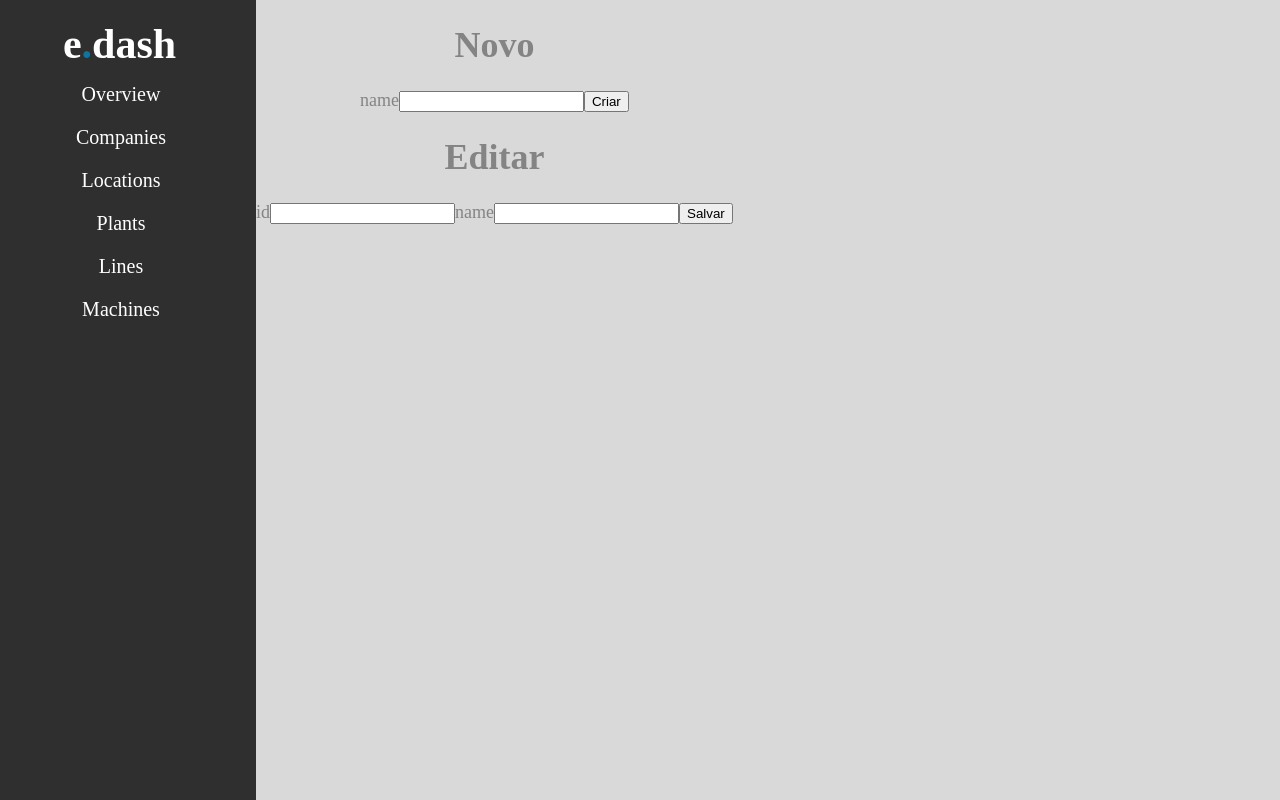
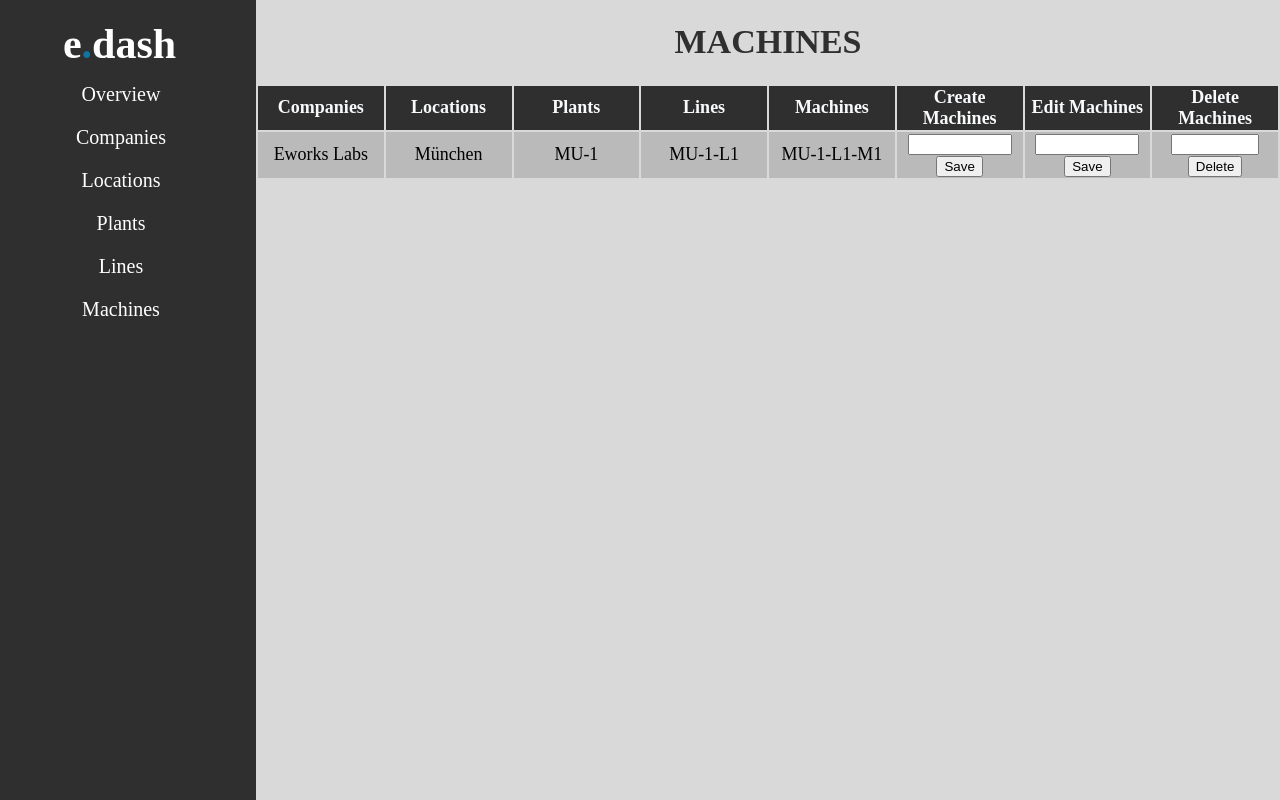
Before and after one commit to eworkslabs/aeyebox-charts, a Next.js app: page /machines in a window 1280 px wide. Shown: the top 800 px of the page. Built offline with nearby package versions, Linux system fonts and the light colour scheme; a web font is replaced by a local one.

Commit message:
Fiz as tabelas para criação, edição e remoção dos itens do banco de dados

```diff
--- a/components/forms/FormCompanies.tsx
+++ b/components/forms/FormCompanies.tsx
@@ -26,19 +26,36 @@ const FormCompanies: NextPage = () => {
   const [selectedCompany, setSelectedCompany] = useState<number | undefined>(undefined);
   return (
     <div className="bg-[#D9D9D9] flex-1 w-full relative h-[1649px] overflow-hidden text-center text-mid text-darkslategray font-murecho">
+      <h1>COMPANIES</h1>
       <div className="  h-[213px] flex flex-col  items-start justify-start gap-[23px]   text-lg text-gray">
         <div>
-          <form onSubmit={onSubmit}>
-            <input type="text" name="name" />
-            <button type="submit">Criar</button>
-          </form>
-
-          <form onSubmit={onPut}>
-            <CompanySelect onSelectCompany={setSelectedCompany} />
-            <input type="text" name="id" />
-            <input type="text" name="name" />
-            <button type="submit">Salvar</button>
-          </form>
+          <table className="w-full table-fixed">
+            <thead className="bg-[#2F2F2F]  text-slate-50 ">
+              <tr>
+                <th>Companies</th>
+                <th>Create Companies</th>
+                <th>Edit Companies</th>
+                <th>Delete Companies</th>
+              </tr>
+            </thead>
+            <tbody className="text-black">
+              <tr className="bg-silver">
+                <td>Eworks Labs</td>
+                <td>
+                  <input type="text" name="name" />
+                  <button>Save</button>
+                </td>
+                <td>
+                  <input type="text" name="name" />
+                  <button>Save</button>
+                </td>
+                <td>
+                  <input type="text" name="name" />
+                  <button>Delete</button>
+                </td>
+              </tr>
+            </tbody>
+          </table>
         </div>
       </div>
     </div>
--- a/components/forms/FormLines.tsx
+++ b/components/forms/FormLines.tsx
@@ -24,19 +24,42 @@ async function onPut(event: FormEvent<HTMLFormElement>) {
 const FormLocations: NextPage = () => {
   return (
     <div className="bg-[#D9D9D9] flex-1 w-full relative h-[1649px] overflow-hidden text-center text-mid text-darkslategray font-murecho">
+      <h1>LINES</h1>
       <div className="  h-[213px] flex flex-col  items-start justify-start gap-[23px]   text-lg text-gray">
         <div>
-          <form onSubmit={onSubmit}>
-            <input type="text" name="company_id" />
-            <input type="text" name="name" />
-            <button type="submit">Criar</button>
-          </form>
-
-          <form onSubmit={onPut}>
-            <input type="text" name="id" />
-            <input type="text" name="name" />
-            <button type="submit">Salvar</button>
-          </form>
+         <table className="w-full table-fixed">
+          <thead className="bg-[#2F2F2F]  text-slate-50">
+            <tr>
+              <th>Companies</th>
+              <th>Locations</th>
+              <th>Plants</th>
+              <th>Lines</th>
+              <th>Create Lines</th>
+              <th>Edit Lines</th>
+              <th>Delete Lines</th>
+            </tr>
+          </thead>
+          <tbody className="text-black">
+            <tr className="bg-silver">
+              <td>Eworks Labs</td>
+              <td>München</td>
+              <td>MU-1</td>
+              <td>MU-1-L1</td>
+              <td>
+                <input className="w-28" type="text" name="name" />
+                <button>Save</button>
+              </td>
+              <td>
+                <input className="w-28" type="text" name="name" />
+                <button>Save</button>
+              </td>
+              <td>
+                <input className="w-28" type="text" name="name" />
+                <button>Delete</button>
+              </td>
+            </tr>
+          </tbody>
+         </table>
         </div>
       </div>
     </div>
--- a/components/forms/FormLocations.tsx
+++ b/components/forms/FormLocations.tsx
@@ -29,21 +29,37 @@ const FormLocations: NextPage = () => {
 
   return (
     <div className="bg-[#D9D9D9] flex-1 w-full relative h-[1649px] overflow-hidden text-center text-mid text-darkslategray font-murecho">
+      <h1>LOCATIONS</h1>
       <div className="  h-[213px] flex flex-col  items-start justify-start gap-[23px]   text-lg text-gray">
-        <div>
-          <form onSubmit={onSubmit}>
-          <CompanySelect onSelectCompany={setSelectedCompany} />
-            <input type="text" name="name" />
-            <button type="submit">Criar</button>
-          </form>
-
-          <form onSubmit={onPut}>
-          <CompanySelect onSelectCompany={setSelectedCompany} />
-          <LocationSelect selectedCompany={selectedCompany} onSelectLocation={setSelectedLocation} />
-            <input type="text" name="name" />
-            <button type="submit">Salvar</button>
-          </form>
-        </div>
+        <table className="w-full table-fixed">
+          <thead className="bg-[#2F2F2F]  text-slate-50 ">
+            <tr>
+              <th>Companies</th>
+              <th>Locations</th>
+              <th>Create Locations</th>
+              <th>Edit Locations</th>
+              <th>Delete Locations</th>
+            </tr>
+          </thead>
+          <tbody className="text-black">
+            <tr className="bg-silver">
+              <td>Eworks Labs</td>
+              <td>München</td>
+              <td>
+                <input type="text" name="name" />
+                <button>Save</button>
+              </td>
+              <td>
+                <input type="text" name="name" />
+                <button>Save</button>
+              </td>
+              <td>
+                <input type="text" name="name" />
+                <button>Delete</button>
+              </td>
+            </tr>
+          </tbody>
+        </table>
       </div>
     </div>
   );
--- a/components/forms/FormMachine.tsx
+++ b/components/forms/FormMachine.tsx
@@ -24,23 +24,44 @@ async function onPut(event: FormEvent<HTMLFormElement>) {
 const FormMachine: NextPage = () => {
   return (
     <div className="bg-[#D9D9D9] flex-1 w-full relative h-[1649px] overflow-hidden text-center text-mid text-darkslategray font-murecho">
+      <h1>MACHINES</h1>
       <div className="  h-[213px] flex flex-col  items-start justify-start gap-[23px]   text-lg text-gray">
         <div>
-          <form onSubmit={onSubmit}>
-            <h1>Novo</h1>
-            <label>name</label>
-            <input type="text" name="name" />
-            <button type="submit">Criar</button>
-          </form>
-
-          <form onSubmit={onPut}>
-            <h1>Editar</h1>
-            <label>id</label>
-            <input type="text" name="id" />
-            <label>name</label>
-            <input type="text" name="name" />
-            <button type="submit">Salvar</button>
-          </form>
+         <table className="w-full table-fixed">
+          <thead className="bg-[#2F2F2F]  text-slate-50">
+            <tr>
+              <th>Companies</th>
+              <th>Locations</th>
+              <th>Plants</th>
+              <th>Lines</th>
+              <th>Machines</th>
+              <th>Create Machines</th>
+              <th>Edit Machines</th>
+              <th>Delete Machines</th>
+            </tr>
+          </thead>
+          <tbody className="text-black">
+            <tr className="bg-silver">
+              <td>Eworks Labs</td>
+              <td>München</td>
+              <td>MU-1</td>
+              <td>MU-1-L1</td>
+              <td>MU-1-L1-M1</td>
+              <td>
+                <input className="w-24" type="text" name="name" />
+                <button>Save</button>
+              </td>
+              <td>
+                <input className="w-24" type="text" name="name" />
+                <button>Save</button>
+              </td>
+              <td>
+                <input className="w-20" type="text" name="name" />
+                <button>Delete</button>
+              </td>
+            </tr>
+          </tbody>
+         </table>
         </div>
       </div>
     </div>
--- a/components/forms/FormPlants.tsx
+++ b/components/forms/FormPlants.tsx
@@ -24,19 +24,39 @@ async function onPut(event: FormEvent<HTMLFormElement>) {
 const FormPlants: NextPage = () => {
   return (
     <div className="bg-[#D9D9D9] flex-1 w-full relative h-[1649px] overflow-hidden text-center text-mid text-darkslategray font-murecho">
+      <h1>PLANTS</h1>
       <div className="  h-[213px] flex flex-col  items-start justify-start gap-[23px]   text-lg text-gray">
-        <div>
-          <form onSubmit={onSubmit}>
-            <input type="text" name="name" />
-            <button type="submit">Criar</button>
-          </form>
-
-          <form onSubmit={onPut}>
-            <input type="text" name="id" />
-            <input type="text" name="name" />
-            <button type="submit">Salvar</button>
-          </form>
-        </div>
+        <table className="w-full table-fixed">
+          <thead className="bg-[#2F2F2F]  text-slate-50 ">
+            <tr>
+              <th>Companies</th>
+              <th>Locations</th>
+              <th>Plants</th>
+              <th>Create Plants</th>
+              <th>Edit Plants</th>
+              <th>Create Plants</th>
+            </tr>
+          </thead>
+          <tbody className="text-black">
+            <tr className="bg-silver">
+            <td>Eworks Labs</td>
+            <td>München</td>
+            <td>MU-1</td>
+            <td>
+              <input className="w-32" type="text" name="name" />
+              <button>Save</button>
+            </td>
+            <td>
+              <input className="w-32" type="text" name="name" />
+              <button>Save</button>
+            </td>
+            <td>
+              <input className="w-32" type="text" name="name" />
+              <button>Delete</button>
+            </td>
+            </tr>
+          </tbody>
+        </table>
       </div>
     </div>
   );
--- a/pages/lines/index.tsx
+++ b/pages/lines/index.tsx
@@ -1,5 +1,5 @@
 import LateralMenu from "@/components/lateralmenu/LateralMenu";
-import FormMachine from "@/components/forms/FormMachine";
+import FormLines from "@/components/forms/FormLines";
 
 export default function FormMachines(){
   return(
@@ -9,7 +9,7 @@ export default function FormMachines(){
         <LateralMenu />
       </aside>
       <main className="flex-1 bg-[#D9D9D9] ">
-        <FormMachine/>
+        <FormLines/>
       </main>
     </div>
   </div>
```
